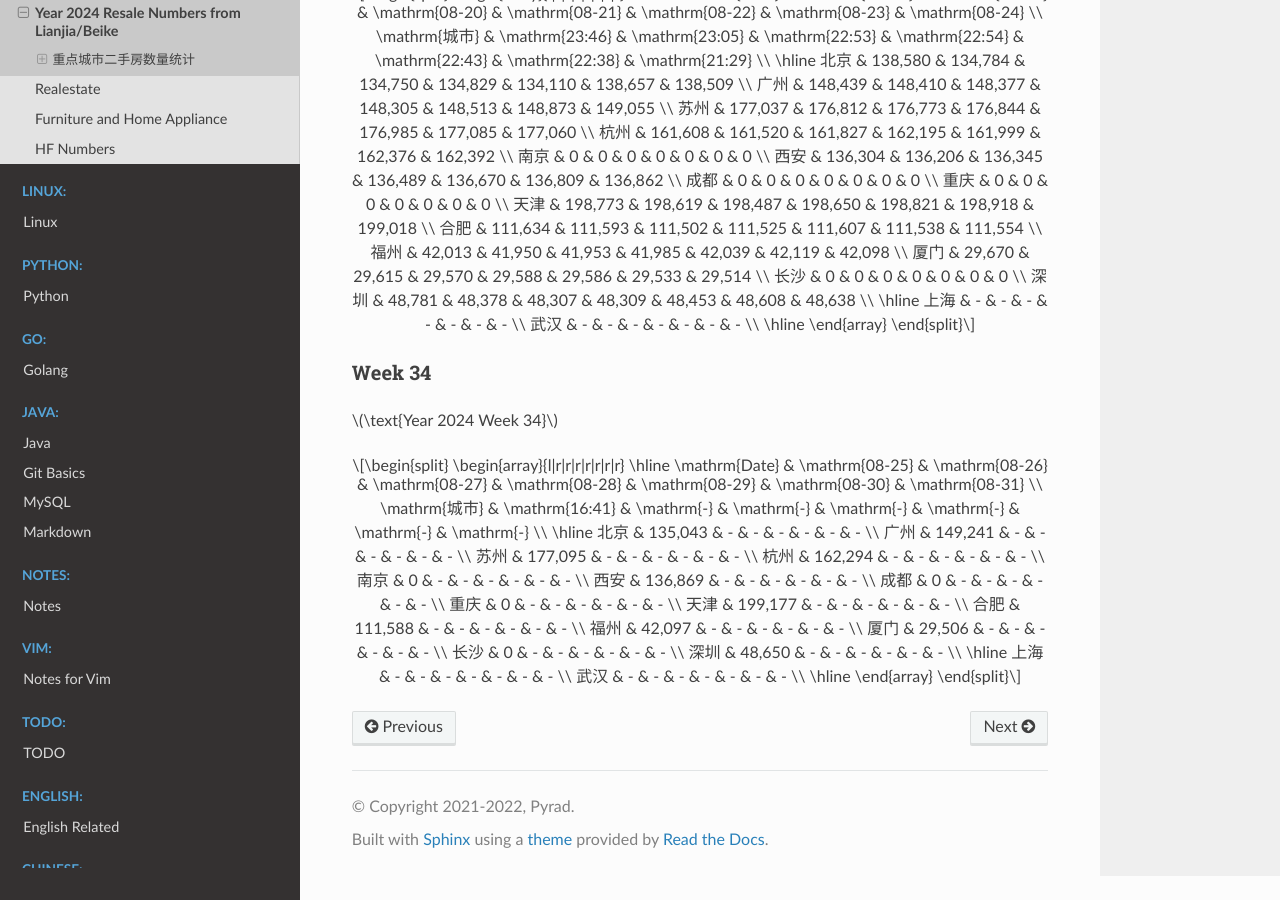
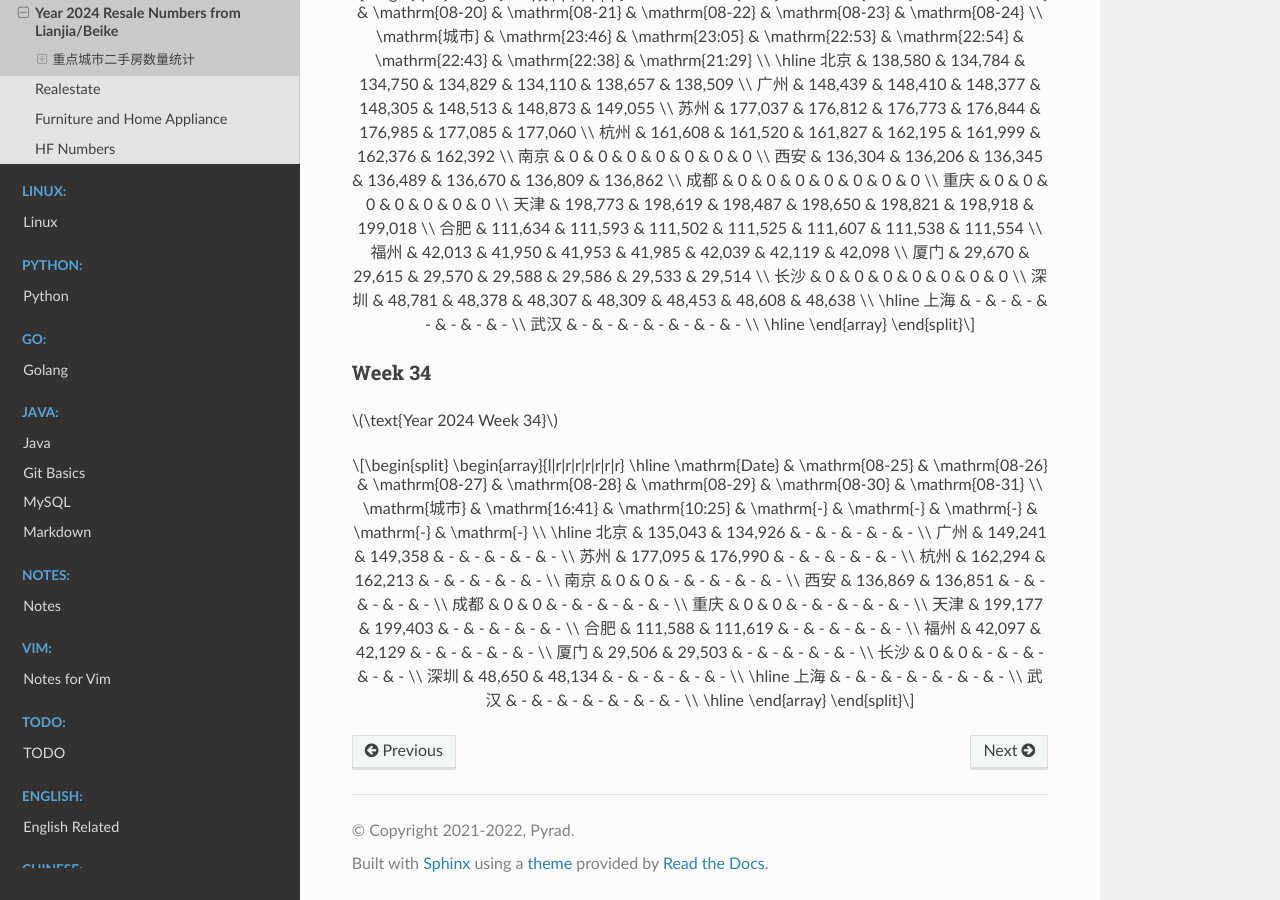
Before and after one commit to Pyrad/pyradnotes, a Sphinx documentation site: the page built from source/RealEstate/resalenumbers2024.md, in a window 1280 px wide and 900 px high, scrolled down 16461 px. Built offline with Sphinx 7.4.7 and the Read the Docs theme 2.0.0, drawn with Linux system fonts in a browser that asks for light colours; pages that are not in the unit, such as notebooks, are missing from menus; a script that is not in the unit is left out.

Commit message:
Realestate Update resale numbers 2024-08-26 10:25

```diff
--- a/source/RealEstate/resalenumbers2024.md
+++ b/source/RealEstate/resalenumbers2024.md
@@ -1099,22 +1099,22 @@ $$
 \begin{array}{l|r|r|r|r|r|r|r}
 \hline
 \mathrm{Date} & \mathrm{08-25} & \mathrm{08-26} & \mathrm{08-27} & \mathrm{08-28} & \mathrm{08-29} & \mathrm{08-30} & \mathrm{08-31} \\
-\mathrm{城市} & \mathrm{16:41} & \mathrm{-} & \mathrm{-} & \mathrm{-} & \mathrm{-} & \mathrm{-} & \mathrm{-} \\
+\mathrm{城市} & \mathrm{16:41} & \mathrm{10:25} & \mathrm{-} & \mathrm{-} & \mathrm{-} & \mathrm{-} & \mathrm{-} \\
 \hline
-北京 & 135,043 & - & - & - & - & - & - \\
-广州 & 149,241 & - & - & - & - & - & - \\
-苏州 & 177,095 & - & - & - & - & - & - \\
-杭州 & 162,294 & - & - & - & - & - & - \\
-南京 & 0 & - & - & - & - & - & - \\
-西安 & 136,869 & - & - & - & - & - & - \\
-成都 & 0 & - & - & - & - & - & - \\
-重庆 & 0 & - & - & - & - & - & - \\
-天津 & 199,177 & - & - & - & - & - & - \\
-合肥 & 111,588 & - & - & - & - & - & - \\
-福州 & 42,097 & - & - & - & - & - & - \\
-厦门 & 29,506 & - & - & - & - & - & - \\
-长沙 & 0 & - & - & - & - & - & - \\
-深圳 & 48,650 & - & - & - & - & - & - \\
+北京 & 135,043 & 134,926 & - & - & - & - & - \\
+广州 & 149,241 & 149,358 & - & - & - & - & - \\
+苏州 & 177,095 & 176,990 & - & - & - & - & - \\
+杭州 & 162,294 & 162,213 & - & - & - & - & - \\
+南京 & 0 & 0 & - & - & - & - & - \\
+西安 & 136,869 & 136,851 & - & - & - & - & - \\
+成都 & 0 & 0 & - & - & - & - & - \\
+重庆 & 0 & 0 & - & - & - & - & - \\
+天津 & 199,177 & 199,403 & - & - & - & - & - \\
+合肥 & 111,588 & 111,619 & - & - & - & - & - \\
+福州 & 42,097 & 42,129 & - & - & - & - & - \\
+厦门 & 29,506 & 29,503 & - & - & - & - & - \\
+长沙 & 0 & 0 & - & - & - & - & - \\
+深圳 & 48,650 & 48,134 & - & - & - & - & - \\
 \hline
 上海 & - & - & - & - & - & - & - \\
 武汉 & - & - & - & - & - & - & - \\
```
Also changed, not shown: 1 other file.
